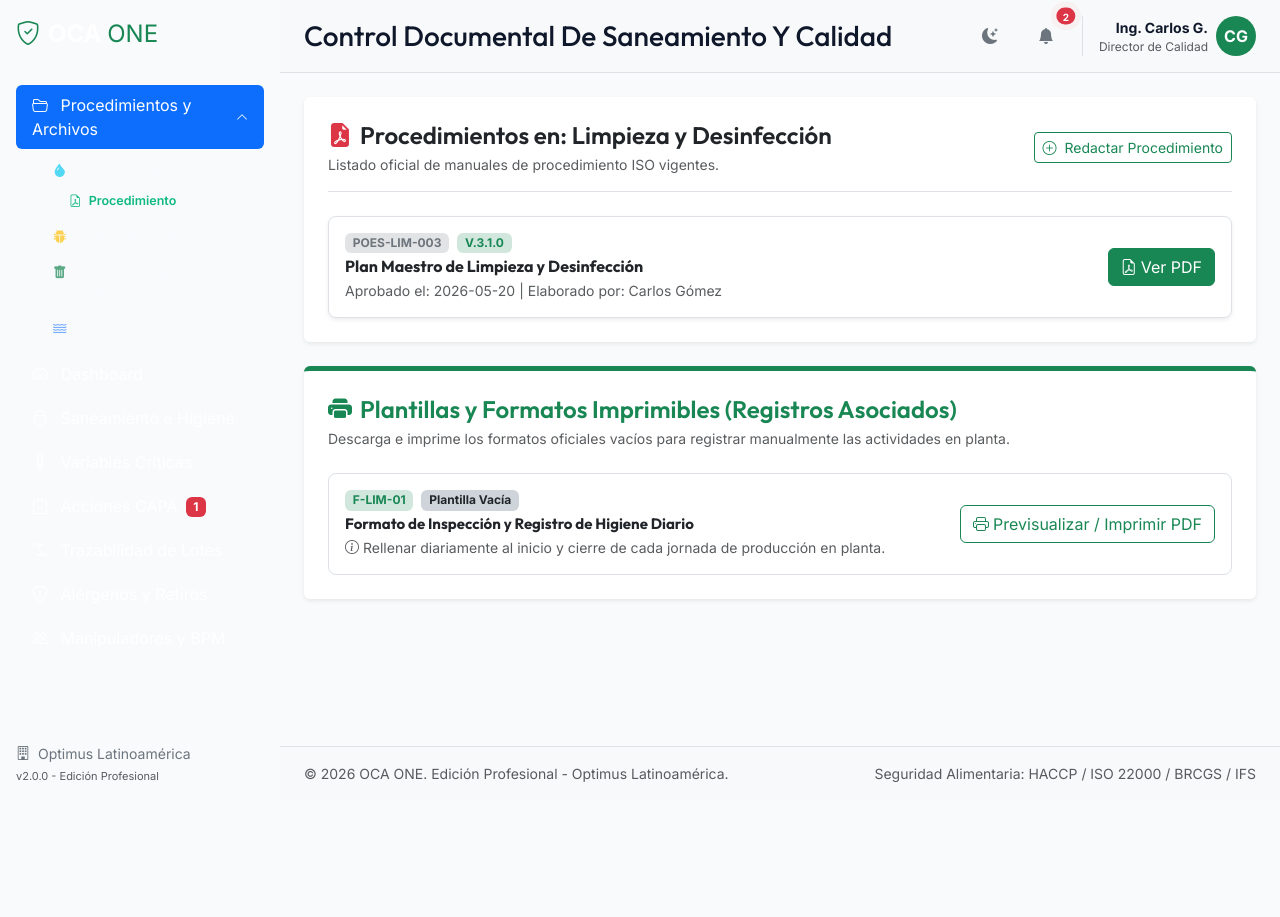
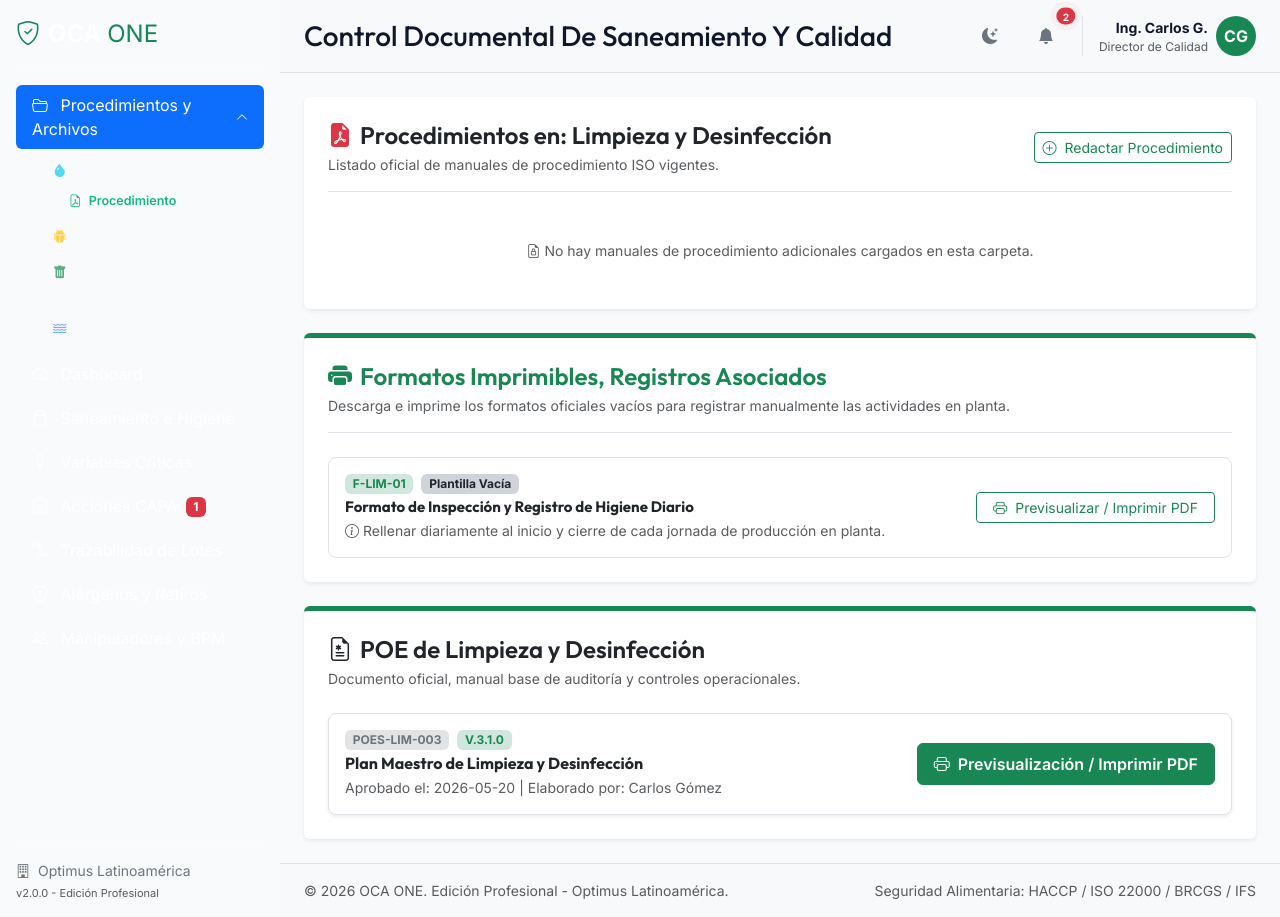
Before and after one commit to Vega-coder/OCA-ONE, a React (Vite) app: page / in a window 1280 px wide. Before the commit the page ends 800 px from the top, so only its background shows below. Built offline with nearby package versions, Linux system fonts and the light colour scheme.

Commit message:
feat: restructure document control into 3 blocks: custom procedures, formats and registers, and the official POE document at the bottom

```diff
--- a/src/components/Procedimientos.jsx
+++ b/src/components/Procedimientos.jsx
@@ -194,10 +194,13 @@ function Procedimientos({
     }, 4000);
   };
 
-  // Filtrar procedimientos en la categoría activa
-  const procedimientosEnCarpeta = procedimientos.filter(p => p.categoria === carpetaActiva);
+  // 1. Procedimientos creados dinámicamente por el usuario en esta carpeta (ID > 4)
+  const procedimientosCreados = procedimientos.filter(p => p.categoria === carpetaActiva && p.id > 4);
 
-  // Filtrar formatos vacíos en la categoría activa
+  // 2. Procedimiento oficial por defecto de la carpeta (ID <= 4)
+  const procedimientoOficial = procedimientos.find(p => p.categoria === carpetaActiva && p.id <= 4);
+
+  // 3. Formatos vacíos en la categoría activa
   const formatosEnCarpeta = formatosImprimibles.filter(f => f.categoria === carpetaActiva);
 
   return (
@@ -220,7 +223,7 @@ function Procedimientos({
 
       <div className="d-flex flex-column gap-4">
 
-        {/* Card de Manuales POES */}
+        {/* BLOQUE 1 (Superior): Procedimientos en: [carpetaActiva] */}
         <div className="card gipa-card p-4 border-0 shadow-sm">
           <div className="d-flex justify-content-between align-items-center mb-4 border-bottom pb-3">
             <div>
@@ -230,16 +233,12 @@ function Procedimientos({
               <p className="text-muted small mb-0">Listado oficial de manuales de procedimiento ISO vigentes.</p>
             </div>
 
-            {/* CONDICIONAL DE BOTÓN SUPERIOR:
-                - Limpieza y Desinfección -> Redactar Procedimiento
-                - Otros -> Redactar Registro
-            */}
-            {carpetaActiva === 'Limpieza y Desinfección' ? (
+            {/* Botón condicional: Sólo "Limpieza y Desinfección" tiene "Redactar Procedimiento" */}
+            {carpetaActiva === 'Limpieza y Desinfección' && (
               <button
                 className="btn btn-sm btn-outline-success d-flex align-items-center gap-1"
                 onClick={() => {
                   setMostrarCrearPoes(prev => !prev);
-                  setMostrarCrearFormato(false);
                 }}
               >
                 {mostrarCrearPoes ? (
@@ -248,24 +247,9 @@ function Procedimientos({
                   <span><i className="bi bi-plus-circle me-1"></i> Redactar Procedimiento</span>
                 )}
               </button>
-            ) : (
-              <button
-                className="btn btn-sm btn-outline-success d-flex align-items-center gap-1"
-                onClick={() => {
-                  setMostrarCrearFormato(prev => !prev);
-                  setMostrarCrearPoes(false);
-                }}
-              >
-                {mostrarCrearFormato ? (
-                  <span><i className="bi bi-x-circle me-1"></i> Cerrar Formulario</span>
-                ) : (
-                  <span><i className="bi bi-plus-circle me-1"></i> Redactar Registro</span>
-                )}
-              </button>
             )}
           </div>
 
-          {/* Formulario 1: Redactar Procedimiento (Solo para Limpieza y Desinfección) */}
           {mostrarCrearPoes && carpetaActiva === 'Limpieza y Desinfección' && (
             <form onSubmit={handleCrearProcedimiento} className="border p-4 rounded bg-light bg-opacity-25 fade-in-view mb-3" style={{ fontSize: '13px' }}>
               <h5 className="fw-bold font-heading text-success mb-3"><i className="bi bi-file-earmark-plus me-1"></i>Redactar Nuevo Procedimiento Calidad (ISO-SGC)</h5>
@@ -420,7 +404,65 @@ function Procedimientos({
             </form>
           )}
 
-          {/* Formulario 2: Redactar Registro (Disponible para las demás categorías) */}
+          {/* Listado de Procedimientos Creados por el Usuario */}
+          <div className="d-flex flex-column gap-3">
+            {procedimientosCreados.length === 0 ? (
+              <div className="text-center py-4 text-muted small">
+                <i className="bi bi-file-earmark-lock me-1"></i>
+                No hay manuales de procedimiento adicionales cargados en esta carpeta.
+              </div>
+            ) : (
+              procedimientosCreados.map(proc => (
+                <div key={proc.id} className="border rounded-3 p-3 bg-body shadow-sm d-flex justify-content-between align-items-center">
+                  <div>
+                    <div className="d-flex align-items-center mb-1">
+                      <span className="badge bg-secondary-subtle text-secondary me-2">{proc.codigo}</span>
+                      <span className="badge bg-success-subtle text-success">V.{proc.version}</span>
+                    </div>
+                    <h5 className="fw-bold mb-1 text-dark" style={{ fontSize: '15px' }}>{proc.titulo}</h5>
+                    <div className="text-muted small">Aprobado el: {proc.fechaAprobacion} | Elaborado por: {proc.responsable}</div>
+                  </div>
+                  <div>
+                    <button
+                      className="btn btn-success btn-sm d-flex align-items-center gap-1"
+                      onClick={() => setProcSeleccionado(proc)}
+                    >
+                      <i className="bi bi-file-earmark-pdf"></i> Ver PDF
+                    </button>
+                  </div>
+                </div>
+              ))
+            )}
+          </div>
+        </div>
+
+        {/* BLOQUE 2 (Medio): Formatos Imprimibles, Registros Asociados */}
+        <div className="card gipa-card p-4 border-0 shadow-sm border-top border-5 border-success">
+          <div className="d-flex justify-content-between align-items-center mb-4 border-bottom pb-3">
+            <div>
+              <h4 className="card-title font-heading mb-1 text-success">
+                <i className="bi bi-printer-fill me-2"></i>Formatos Imprimibles, Registros Asociados
+              </h4>
+              <p className="text-muted small mb-0">Descarga e imprime los formatos oficiales vacíos para registrar manualmente las actividades en planta.</p>
+            </div>
+
+            {/* Botón condicional: Las categorías que NO son Limpieza tienen "Redactar Registro" */}
+            {carpetaActiva !== 'Limpieza y Desinfección' && (
+              <button
+                className="btn btn-sm btn-outline-success d-flex align-items-center gap-1"
+                onClick={() => {
+                  setMostrarCrearFormato(prev => !prev);
+                }}
+              >
+                {mostrarCrearFormato ? (
+                  <span><i className="bi bi-x-circle me-1"></i> Cerrar Formulario</span>
+                ) : (
+                  <span><i className="bi bi-plus-circle me-1"></i> Redactar Registro</span>
+                )}
+              </button>
+            )}
+          </div>
+
           {mostrarCrearFormato && (
             <form onSubmit={handleCrearFormatoRegistro} className="border p-4 rounded bg-light bg-opacity-25 fade-in-view mb-3">
               <h5 className="fw-bold font-heading text-success mb-3"><i className="bi bi-file-earmark-plus me-1"></i>Diseñar Nuevo Formato de Registro Vacío</h5>
@@ -515,45 +557,6 @@ function Procedimientos({
             </form>
           )}
 
-          {/* Listado de Procedimientos */}
-          <div className="d-flex flex-column gap-3">
-            {procedimientosEnCarpeta.length === 0 ? (
-              <div className="text-center py-5 text-muted">
-                <i className="bi bi-file-earmark-lock display-3 text-secondary opacity-25 d-block mb-2"></i>
-                No hay manuales de procedimiento cargados en esta carpeta.
-              </div>
-            ) : (
-              procedimientosEnCarpeta.map(proc => (
-                <div key={proc.id} className="border rounded-3 p-3 bg-body shadow-sm d-flex justify-content-between align-items-center">
-                  <div>
-                    <div className="d-flex align-items-center mb-1">
-                      <span className="badge bg-secondary-subtle text-secondary me-2">{proc.codigo}</span>
-                      <span className="badge bg-success-subtle text-success">V.{proc.version}</span>
-                    </div>
-                    <h5 className="fw-bold mb-1 text-dark" style={{ fontSize: '16px' }}>{proc.titulo}</h5>
-                    <div className="text-muted small">Aprobado el: {proc.fechaAprobacion} | Elaborado por: {proc.responsable}</div>
-                  </div>
-                  <div>
-                    <button
-                      className="btn btn-success d-flex align-items-center gap-1"
-                      onClick={() => setProcSeleccionado(proc)}
-                    >
-                      <i className="bi bi-file-earmark-pdf"></i> Ver PDF
-                    </button>
-                  </div>
-                </div>
-              ))
-            )}
-          </div>
-        </div>
-
-        {/* SECCIÓN: Plantillas y Formatos Imprimibles (Registros Asociados) */}
-        <div className="card gipa-card p-4 border-0 shadow-sm border-top border-5 border-success">
-          <h4 className="card-title font-heading mb-1 text-success">
-            <i className="bi bi-printer-fill me-2"></i>Plantillas y Formatos Imprimibles (Registros Asociados)
-          </h4>
-          <p className="text-muted small mb-4">Descarga e imprime los formatos oficiales vacíos para registrar manualmente las actividades en planta.</p>
-
           <div className="d-flex flex-column gap-3">
             {formatosEnCarpeta.length === 0 ? (
               <div className="text-center py-4 text-muted">
@@ -572,7 +575,7 @@ function Procedimientos({
                   </div>
                   <div>
                     <button
-                      className="btn btn-outline-success d-flex align-items-center gap-1"
+                      className="btn btn-outline-success btn-sm px-3 d-flex align-items-center gap-2"
                       onClick={() => setFormSeleccionado(form)}
                     >
                       <i className="bi bi-printer"></i> Previsualizar / Imprimir PDF
@@ -583,6 +586,36 @@ function Procedimientos({
             )}
           </div>
         </div>
+
+        {/* BLOQUE 3 (Inferior): POE de [carpetaActiva] */}
+        {procedimientoOficial && (
+          <div className="card gipa-card p-4 border-0 shadow-sm border-top border-5 border-success">
+            <h4 className="card-title font-heading mb-1 text-dark">
+              <i className="bi bi-file-earmark-medical me-2"></i>POE de {carpetaActiva}
+            </h4>
+            <p className="text-muted small mb-4">Documento oficial, manual base de auditoría y controles operacionales.</p>
+
+            <div className="border rounded-3 p-3 bg-body shadow-sm d-flex justify-content-between align-items-center">
+              <div>
+                <div className="d-flex align-items-center mb-1">
+                  <span className="badge bg-secondary-subtle text-secondary me-2">{procedimientoOficial.codigo}</span>
+                  <span className="badge bg-success-subtle text-success">V.{procedimientoOficial.version}</span>
+                </div>
+                <h5 className="fw-bold mb-1 text-dark" style={{ fontSize: '16px' }}>{procedimientoOficial.titulo}</h5>
+                <div className="text-muted small">Aprobado el: {procedimientoOficial.fechaAprobacion} | Elaborado por: {procedimientoOficial.responsable}</div>
+              </div>
+              <div>
+                <button
+                  className="btn btn-success d-flex align-items-center gap-2 px-3 py-2"
+                  onClick={() => setProcSeleccionado(procedimientoOficial)}
+                  style={{ fontWeight: '600' }}
+                >
+                  <i className="bi bi-printer"></i> Previsualización / Imprimir PDF
+                </button>
+              </div>
+            </div>
+          </div>
+        )}
 
       </div>
 
```
